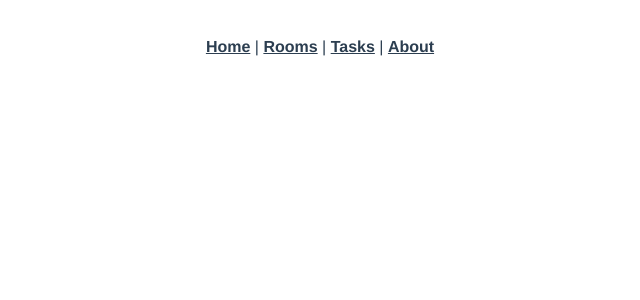
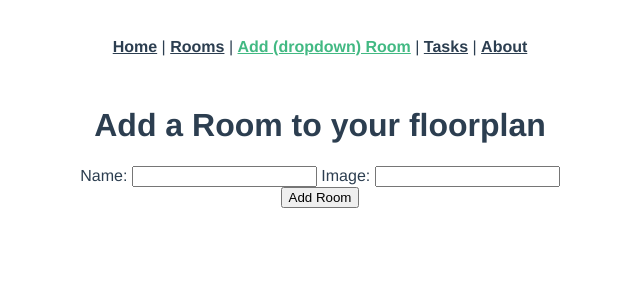
Before and after one commit to Valodier/capstone-front-end, a Vue app: page /rooms/new in a window 1280 px wide. Shown: the top 300 px of the page, without its empty margins (320-960 px from the left). Built offline with nearby package versions, Linux system fonts and the light colour scheme.

Commit message:
Adds view/router/link for rooms create get

```diff
--- a/src/App.vue
+++ b/src/App.vue
@@ -2,6 +2,7 @@
   <nav>
     <router-link to="/">Home</router-link> |
     <router-link to="/rooms">Rooms</router-link> |
+    <router-link to="/rooms/new">Add (dropdown) Room</router-link> |
     <router-link to="/tasks">Tasks</router-link> |
     <router-link to="/about">About</router-link>
   </nav>
--- a/src/router/index.js
+++ b/src/router/index.js
@@ -1,6 +1,7 @@
 import { createRouter, createWebHistory } from "vue-router";
 import HomeView from "../views/HomeView.vue";
 import RoomsIndex from "../views/RoomsIndex.vue";
+import RoomsCreate from "../views/RoomsCreate.vue";
 import TasksIndex from "../views/TasksIndex.vue";
 
 const routes = [
@@ -13,6 +14,11 @@ const routes = [
     path: "/rooms",
     name: "rooms",
     component: RoomsIndex,
+  },
+  {
+    path: "/rooms/new",
+    name: "rooms-new",
+    component: RoomsCreate,
   },
   {
     path: "/tasks",
--- /dev/null
+++ b/src/views/RoomsCreate.vue
@@ -0,0 +1,39 @@
+<template>
+  <div>
+    <h1>Add a Room to your floorplan</h1>
+    <form>
+      Name:
+      <input type="text" v-model="newRoomsParams.name" />
+      Image:
+      <input type="text" v-model="newRoomsParams.bgimage" />
+    </form>
+    <button v-on:click="roomsCreate()">Add Room</button>
+  </div>
+</template>
+
+<script>
+import axios from "axios";
+
+export default {
+  data() {
+    return {
+      rooms: [],
+      newRoomsParams: {},
+      error: {},
+    };
+  },
+  methods: {
+    roomsCreate() {
+      axios
+        .post("/rooms", this.newRoomsParams)
+        .then((response) => {
+          console.log("Room creation successful", response.data);
+          this.$router.push("/rooms");
+        })
+        .catch((error) => {
+          console.log("Error creating room", error.response.data.errors);
+        });
+    },
+  },
+};
+</script>
```
